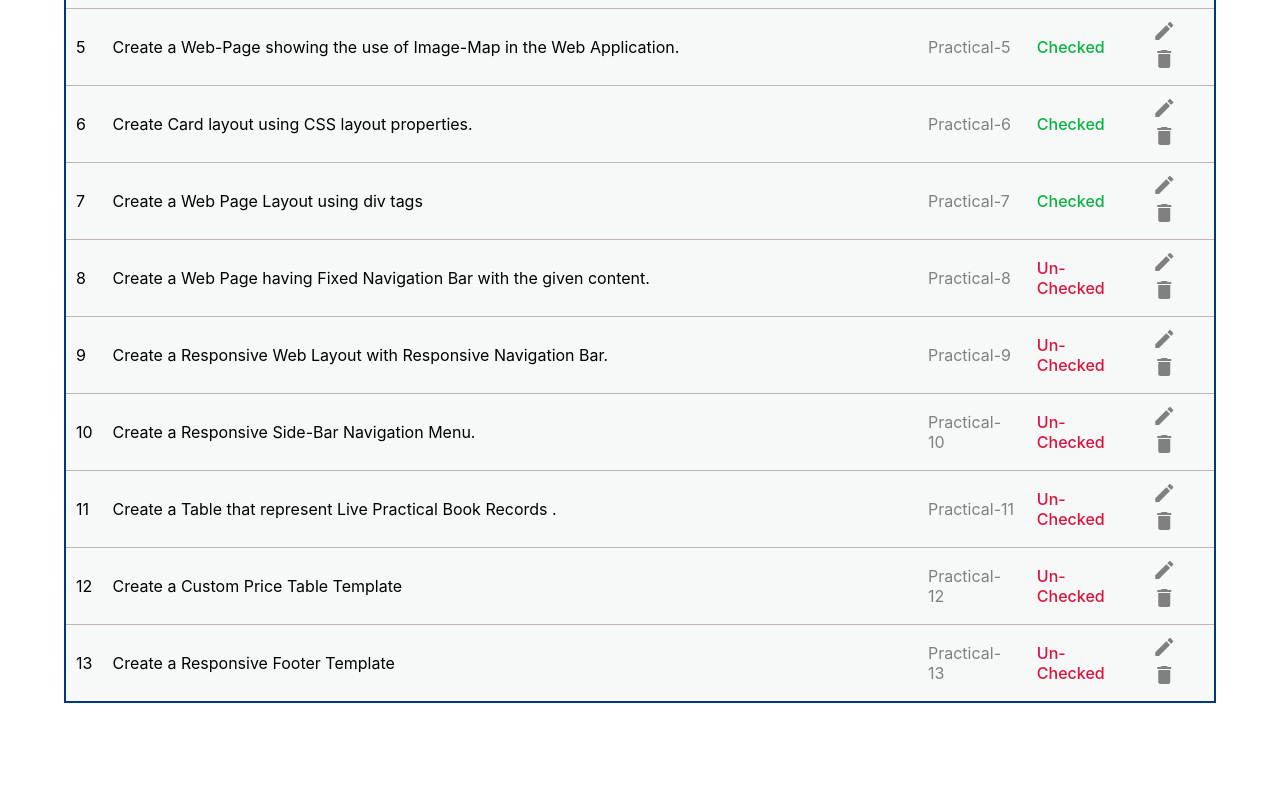
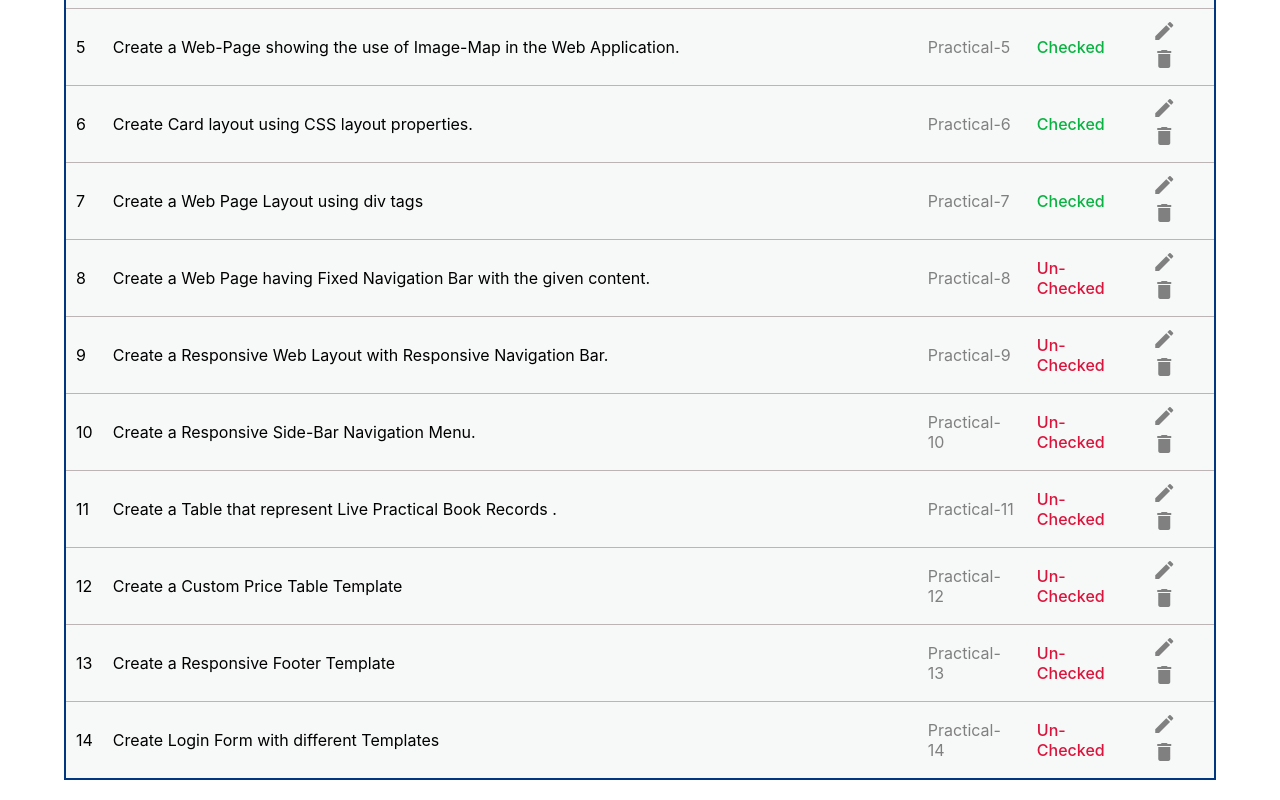
Before and after one commit to cs5-sam/Fullstack-Assignment, a plain HTML site: page index.html in a window 1280 px wide. Shown: the part 413-1213 px from the top of the page. Before the commit the page ends 1136 px from the top, so only its background shows below. Drawn offline with Linux system fonts and the light colour scheme.

Commit message:
Update index.html

```diff
--- a/index.html
+++ b/index.html
@@ -224,6 +224,16 @@
                 <i class="material-icons delete">delete</i>
             </td>
         </tr>
+        <tr>
+            <td>14</td>
+            <td>Create Login Form with different Templates</td>
+            <td><a href="page/practical-14.html">Practical-14</a></td>
+            <td class="unchecked">Un-Checked</td>
+            <td>
+                <i class="material-icons edit">edit</i>
+                <i class="material-icons delete">delete</i>
+            </td>
+        </tr>
     </table>
 </body>
 </html>
```
